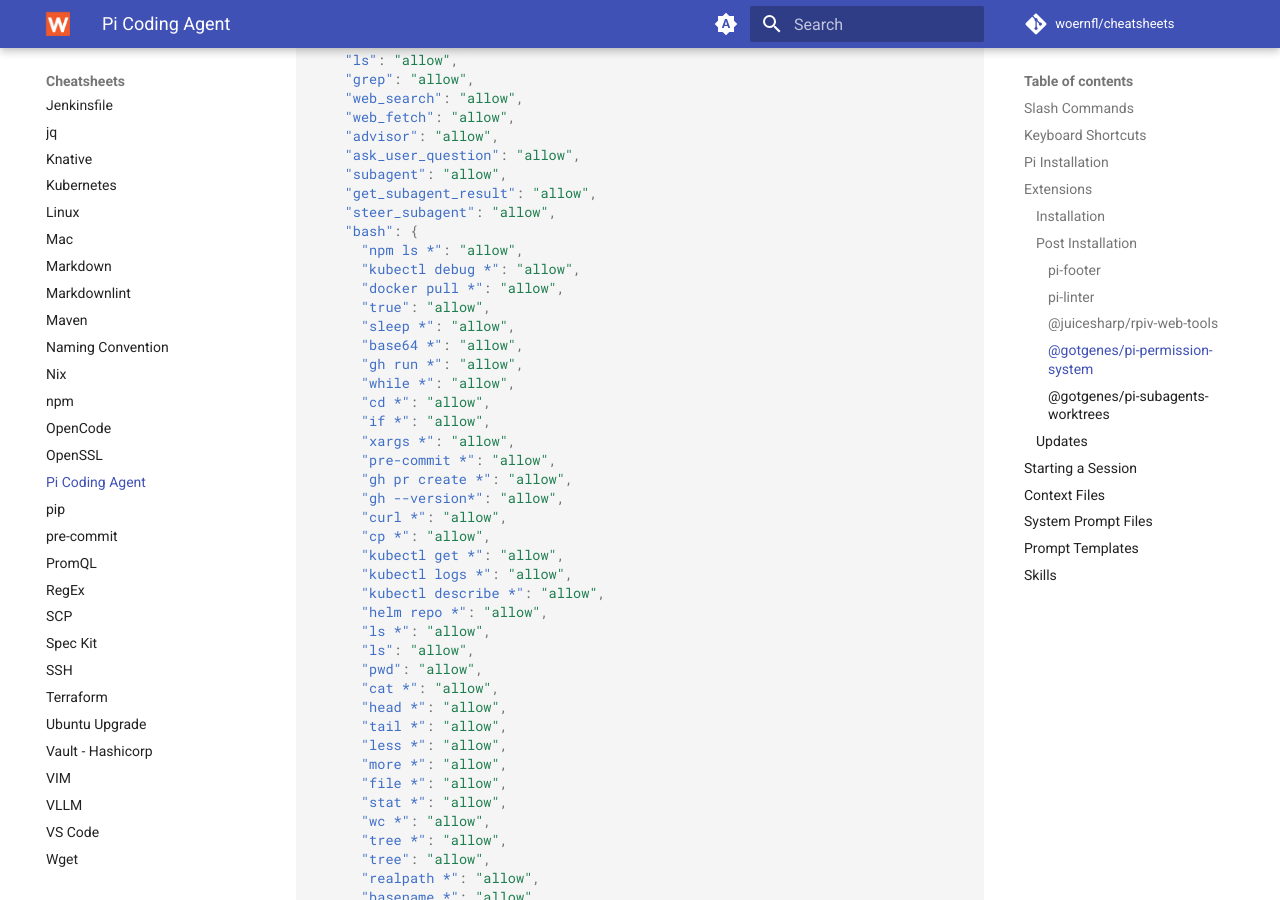
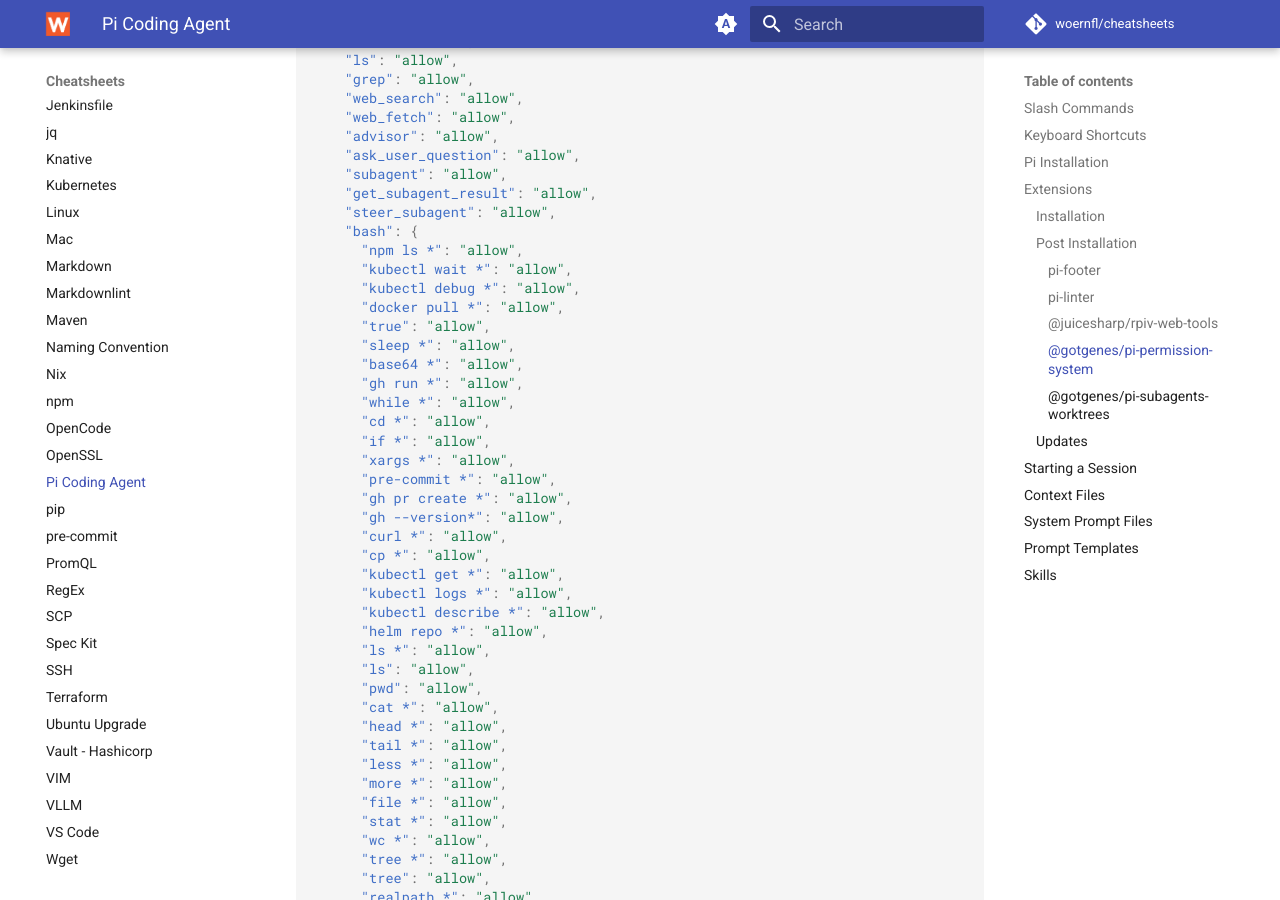
Before and after one commit to woernfl/cheatsheets, an MkDocs documentation site: the page built from docs/pi.md, in a window 1280 px wide and 900 px high, scrolled down 5361 px. Built offline with MkDocs 1.6.1 and Material for MkDocs 9.7.7, drawn with Linux system fonts in a browser that asks for light colours; comment, search, counter and statistics services are not loaded.

Commit message:
Allow 'kubectl wait' command in permissions (#446)
Added permission for 'kubectl wait' command in bash section.

```diff
--- a/docs/pi.md
+++ b/docs/pi.md
@@ -246,6 +246,7 @@
     "steer_subagent": "allow",
     "bash": {
       "npm ls *": "allow",
+      "kubectl wait *": "allow",
       "kubectl debug *": "allow",
       "docker pull *": "allow",
       "true": "allow",
```
